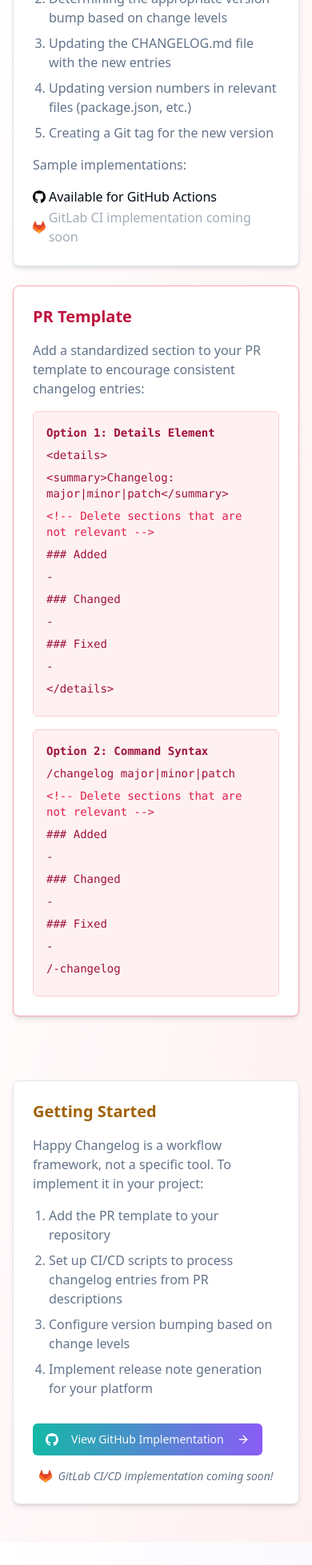
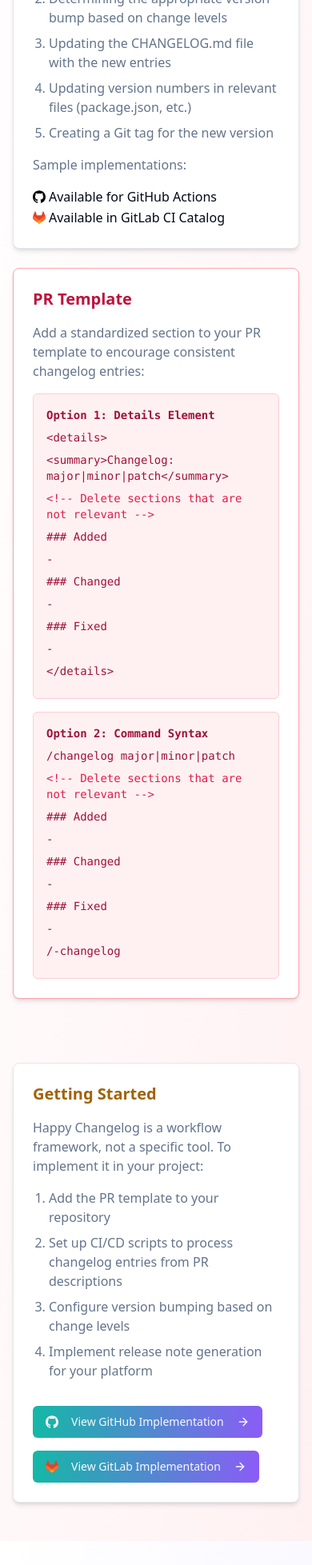
Before and after one commit to happy-changelog/happy-changelog-website, a Next.js app: page / in a window 390 px wide. Shown: the part 5744-7701 px from the top of the page at 80% size. Built offline with nearby package versions, Linux system fonts and the light colour scheme; no server answers.

Commit message:
Add GitLab Catalog links (#2)
/changelog minor

### Added
* Added links to gitlab catalog

### Fixed
* Fixed nav not being sticky

```diff
--- a/src/app/layout.tsx
+++ b/src/app/layout.tsx
@@ -25,7 +25,7 @@ export default function RootLayout({
       <body>
         <PostHogProvider>
           <ThemeProvider attribute="class" defaultTheme="light" enableSystem>
-            <div className="flex min-h-screen flex-col max-w-screen overflow-x-hidden">
+            <div className="flex min-h-screen flex-col max-w-screen">
               <header className="sticky top-0 z-40 w-full border-b bg-background/95 backdrop-blur supports-[backdrop-filter]:bg-background/60">
                 <div className="container flex h-16 items-center space-x-4 sm:justify-between sm:space-x-0">
                   <Link
--- a/src/components/Navigation.tsx
+++ b/src/components/Navigation.tsx
@@ -28,15 +28,22 @@ export function Navigation() {
       </Link>
       <Link
         href="https://github.com/happy-changelog/happy-changelog-workflow"
+        target="_blank"
+        rel="noopener"
         className="hidden md:flex items-center gap-1 text-sm font-medium text-muted-foreground transition-colors hover:text-sunny-600"
       >
         <Github className="h-4 w-4 invert dark:invert-0" />
         GitHub
       </Link>
-      <span className="hidden md:flex items-center gap-1 text-sm font-medium text-muted-foreground/80 cursor-not-allowed">
+      <Link
+        href="https://gitlab.com/explore/catalog/happy-changelog/happy-changelog-gitlab-ci"
+        target="_blank"
+        rel="noopener"
+        className="hidden md:flex items-center gap-1 text-sm font-medium text-muted-foreground transition-colors hover:text-sunny-600"
+      >
         <GitLab className="h-4 w-4" />
         GitLab
-      </span>
+      </Link>
       <ThemeToggle />
     </nav>
   );
--- a/src/components/sections/BottomCTASection.tsx
+++ b/src/components/sections/BottomCTASection.tsx
@@ -21,7 +21,11 @@ export function BottomCTASection() {
             </p>
           </div>
           <div className="flex flex-col gap-2 min-[400px]:flex-row pt-4">
-            <Link href="https://github.com/happy-changelog/happy-changelog-workflow">
+            <Link
+              href="https://github.com/happy-changelog/happy-changelog-workflow"
+              target="_blank"
+              rel="noopener"
+            >
               <Button
                 size="lg"
                 variant="secondary"
--- a/src/components/sections/ImplementationSection.tsx
+++ b/src/components/sections/ImplementationSection.tsx
@@ -55,16 +55,28 @@ export function ImplementationSection() {
             </p>
             <p>
               <span className="inline-flex items-center mr-2">
-                <Link href="https://github.com/happy-changelog/happy-changelog-workflow">
+                <Link
+                  href="https://github.com/happy-changelog/happy-changelog-workflow"
+                  target="_blank"
+                  rel="noopener"
+                >
                   <span className="inline-flex items-center hover:text-happy-600 dark:hover:text-happy-300 transition-colors">
                     <Github className="h-4 w-4 mr-1 text-happy-700 invert dark:invert-0 dark:text-happy-400" />
                     Available for GitHub Actions
                   </span>
                 </Link>
               </span>
-              <span className="inline-flex items-center text-muted-foreground/60">
-                <GitLab className="h-4 w-4 mr-1" /> GitLab CI implementation
-                coming soon
+              <span className="inline-flex items-center mr-2">
+                <Link
+                  href="https://gitlab.com/explore/catalog/happy-changelog/happy-changelog-gitlab-ci"
+                  target="_blank"
+                  rel="noopener"
+                >
+                  <span className="inline-flex items-center hover:text-happy-600 dark:hover:text-happy-300 transition-colors">
+                    <GitLab className="h-4 w-4 mr-1" />
+                    Available in GitLab CI Catalog
+                  </span>
+                </Link>
               </span>
             </p>
           </div>
@@ -156,17 +168,28 @@ export function ImplementationSection() {
                 <li>Implement release note generation for your platform</li>
               </ol>
               <div className="pt-4 flex flex-col gap-4">
-                <Link href="https://github.com/happy-changelog/happy-changelog-workflow">
+                <Link
+                  href="https://github.com/happy-changelog/happy-changelog-workflow"
+                  target="_blank"
+                  rel="noopener"
+                >
                   <Button className="bg-gradient-to-r from-happy-500 to-lavender-500 hover:from-happy-600 hover:to-lavender-600 transition-all duration-300">
                     <Github className="mr-2 h-4 w-4" />
                     View GitHub Implementation
                     <ArrowRight className="ml-2 h-4 w-4" />
                   </Button>
                 </Link>
-                <p className="text-sm text-muted-foreground italic flex items-center justify-center">
-                  <GitLab className="mr-2 h-4 w-4" />
-                  GitLab CI/CD implementation coming soon!
-                </p>
+                <Link
+                  href="https://gitlab.com/explore/catalog/happy-changelog/happy-changelog-gitlab-ci"
+                  target="_blank"
+                  rel="noopener"
+                >
+                  <Button className="bg-gradient-to-r from-happy-500 to-lavender-500 hover:from-happy-600 hover:to-lavender-600 transition-all duration-300">
+                    <GitLab className="mr-2 h-4 w-4" />
+                    View GitLab Implementation
+                    <ArrowRight className="ml-2 h-4 w-4" />
+                  </Button>
+                </Link>
               </div>
             </div>
           </div>
--- a/src/components/sections/PersonalSection.tsx
+++ b/src/components/sections/PersonalSection.tsx
@@ -42,6 +42,8 @@ export function PersonalSection() {
                     <Link
                       href="https://www.npmjs.com/package/changelog-tools"
                       className="text-sm inline-flex items-center text-lavender-600 hover:text-lavender-700 dark:text-lavender-400 dark:hover:text-lavender-300"
+                      target="_blank"
+                      rel="noopener"
                     >
                       <ArrowRight className="mr-1 h-3 w-3" /> View on npm
                     </Link>
@@ -58,6 +60,8 @@ export function PersonalSection() {
                     <Link
                       href="https://rgembalik.gitlab.io/changelog-browser/"
                       className="text-sm inline-flex items-center text-lavender-600 hover:text-lavender-700 dark:text-lavender-400 dark:hover:text-lavender-300"
+                      target="_blank"
+                      rel="noopener"
                     >
                       <ArrowRight className="mr-1 h-3 w-3" /> Try it out
                     </Link>
@@ -73,13 +77,19 @@ export function PersonalSection() {
                     <Link
                       href="https://github.com/happy-changelog/happy-changelog-workflow"
                       className="text-sm inline-flex items-center text-lavender-600 hover:text-lavender-700 dark:text-lavender-400 dark:hover:text-lavender-300"
+                      target="_blank"
+                      rel="noopener"
                     >
                       <Github className="mr-1 h-3 w-3" /> GitHub Implementation
                     </Link>
-                    <span className="text-sm inline-flex items-center text-muted-foreground/60">
-                      <GitLab className="mr-1 h-3 w-3" /> GitLab implementation
-                      coming soon
-                    </span>
+                    <Link
+                      href="https://gitlab.com/explore/catalog/happy-changelog/happy-changelog-gitlab-ci"
+                      className="text-sm inline-flex items-center text-lavender-600 hover:text-lavender-700 dark:text-lavender-400 dark:hover:text-lavender-300"
+                      target="_blank"
+                      rel="noopener"
+                    >
+                      <GitLab className="mr-1 h-3 w-3" /> GitLab Implementation
+                    </Link>
                   </div>
                 </li>
               </ul>
```
